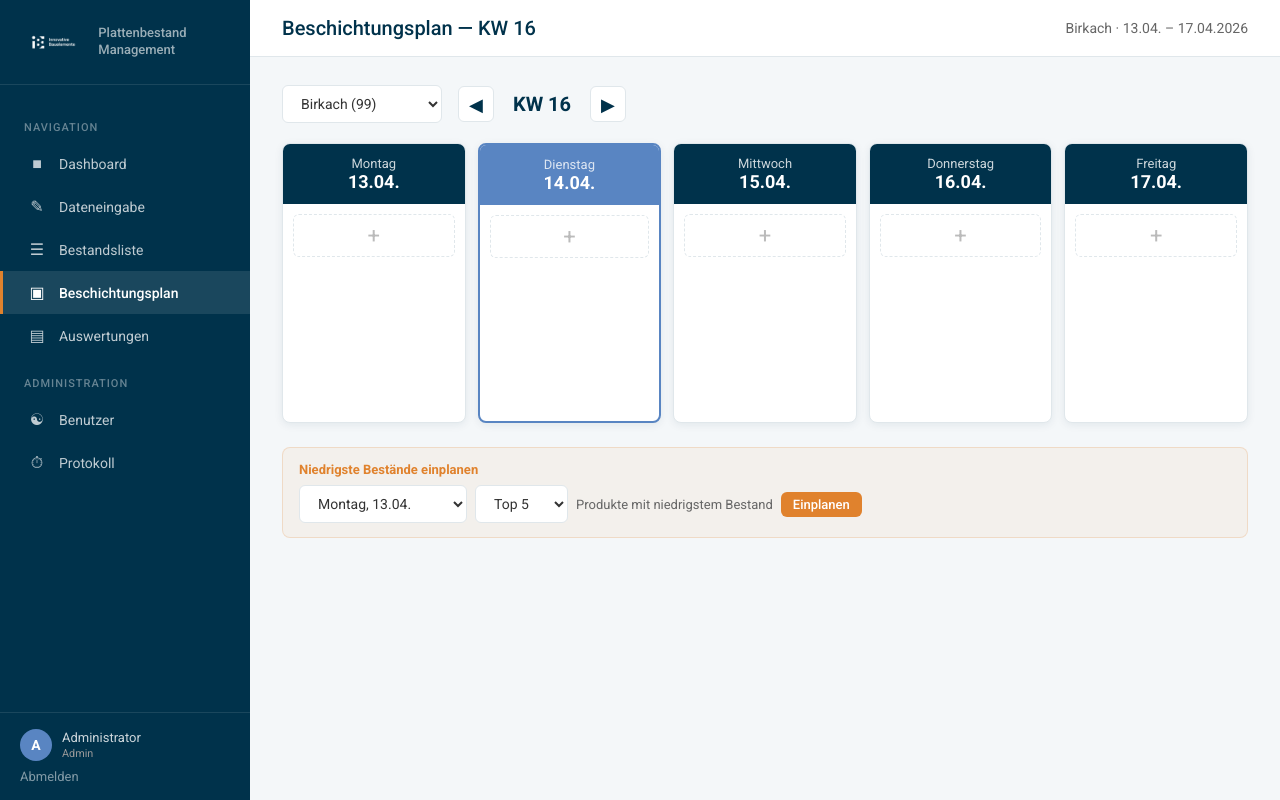
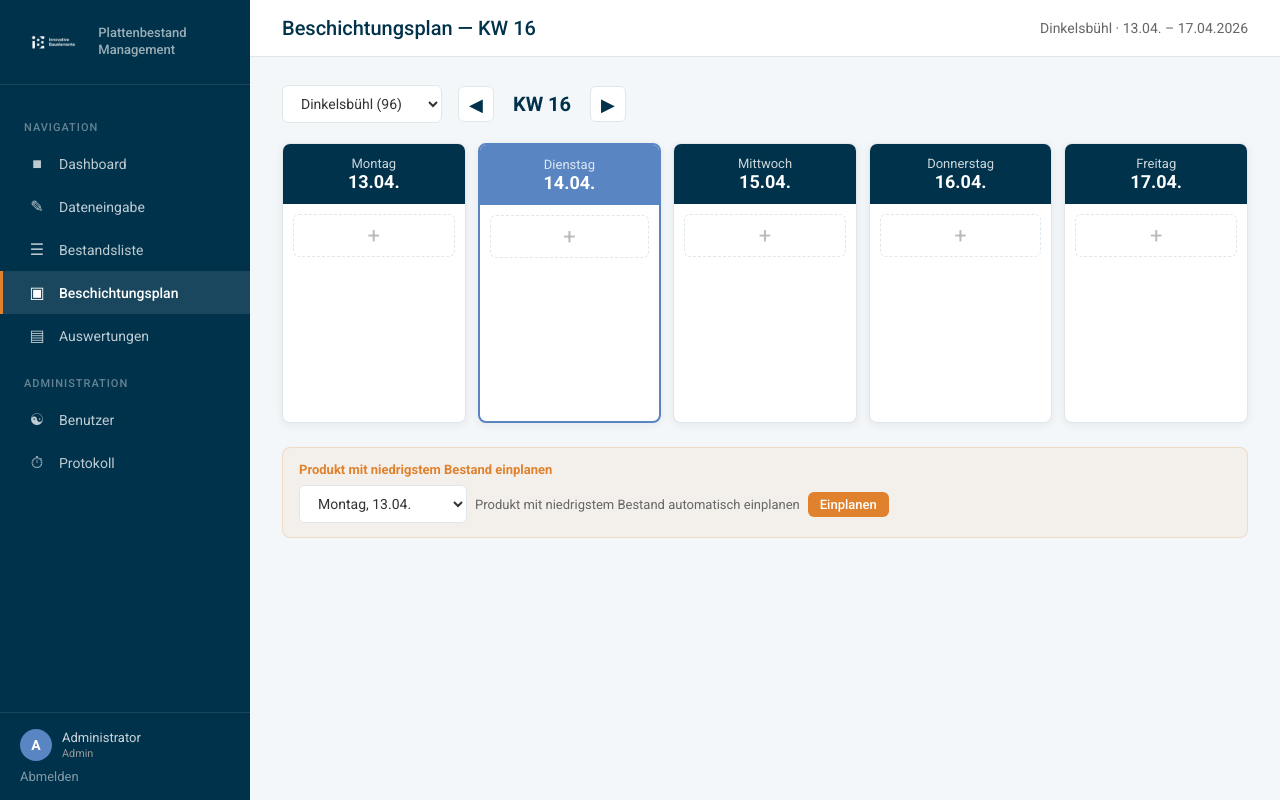
Before and after one commit to Fischweggla/plattenbestand, a Flask app: page /plan in a window 1280 px wide. Run offline with Flask 3, Linux system fonts and the light colour scheme; a user stored in the database is signed in; data comes from the database, SQL or seed files in the repository; data that the repository does not hold is empty; some libraries are stand-ins or nearby versions.

Commit message:
fix: Beschichtungsplan — 1 Produkt/Tag, nur Birkach+DKB, Beschichter-Rolle
- Nur ein Produkt pro Tag und Standort erlaubt (DB-Constraint + Validierung)
- Nur Birkach (99) und Dinkelsbühl (96) als Plan-Standorte
- Beschichter darf Plan bearbeiten (analog Bereichsleiter)
- Low-Stock schlägt 1 Produkt vor statt mehrere
- "+" Button nur sichtbar wenn Tag noch frei
- Dropdown bei Low-Stock zeigt nur freie Tage

Co-Authored-By: Claude Opus 4.6 (1M context) <noreply@anthropic.com>

```diff
--- a/plattenbestand/app.py
+++ b/plattenbestand/app.py
@@ -530,10 +530,15 @@ def plan_view():
     """Wochenansicht Beschichtungsplan."""
     from datetime import timedelta
 
+    # Nur Standorte mit Beschichtung (Birkach + Dinkelsbühl)
+    plan_locations = Location.query.filter(
+        Location.code.in_(PlanEntry.PLAN_LOCATION_CODES)
+    ).all()
+
     if current_user.role == 'admin':
-        locations = Location.query.all()
+        locations = plan_locations
     else:
-        locations = [current_user.location] if current_user.location else []
+        locations = [l for l in plan_locations if l.id == current_user.location_id]
 
     location_id = request.args.get('location', type=int)
     week_offset = request.args.get('week', 0, type=int)
@@ -585,7 +590,7 @@ def plan_view():
     # Kalenderwochen-Infos
     kw = monday.isocalendar()[1]
 
-    can_edit_plan = current_user.role in ('bereichsleiter', 'admin')
+    can_edit_plan = current_user.role in ('beschichter', 'bereichsleiter', 'admin')
 
     material_types = MaterialType.query.order_by(MaterialType.sort_order).all()
 
@@ -605,9 +610,9 @@ def plan_view():
 @app.route('/plan/add', methods=['POST'])
 @login_required
 def plan_add():
-    """Eintrag zum Beschichtungsplan hinzufügen."""
-    if current_user.role not in ('bereichsleiter', 'admin'):
-        flash('Nur Bereichsleiter und Admins dürfen den Plan bearbeiten.', 'danger')
+    """Eintrag zum Beschichtungsplan hinzufügen (1 Produkt pro Tag)."""
+    if current_user.role not in ('beschichter', 'bereichsleiter', 'admin'):
+        flash('Keine Berechtigung den Plan zu bearbeiten.', 'danger')
         return redirect(url_for('plan_view'))
 
     plan_date = request.form.get('date')
@@ -631,6 +636,12 @@ def plan_add():
         flash(f'{d.strftime("%d.%m.%Y")} ist ein Feiertag.', 'warning')
         return redirect(url_for('plan_view', week=week_offset, location=location_id))
 
+    # Prüfen ob bereits ein Produkt für diesen Tag+Standort existiert
+    existing = PlanEntry.query.filter_by(date=d, location_id=location_id).first()
+    if existing:
+        flash(f'Für diesen Tag ist bereits ein Produkt eingeplant. Bitte zuerst den bestehenden Eintrag löschen.', 'warning')
+        return redirect(url_for('plan_view', week=week_offset, location=location_id))
+
     entry = PlanEntry(
         date=d,
         location_id=location_id,
@@ -644,14 +655,14 @@ def plan_add():
     log_action('create', 'plan', entry.id, {
         'date': d.isoformat(), 'product_id': product_id, 'quantity': quantity})
 
-    flash('Eintrag hinzugefügt.', 'success')
+    flash('Produkt eingeplant.', 'success')
     return redirect(url_for('plan_view', week=week_offset, location=location_id))
 
 
 @app.route('/plan/delete/<int:entry_id>', methods=['POST'])
 @login_required
 def plan_delete(entry_id):
-    if current_user.role not in ('bereichsleiter', 'admin'):
+    if current_user.role not in ('beschichter', 'bereichsleiter', 'admin'):
         flash('Keine Berechtigung.', 'danger')
         return redirect(url_for('plan_view'))
 
@@ -694,15 +705,14 @@ def plan_products():
 @app.route('/plan/add-low-stock', methods=['POST'])
 @login_required
 def plan_add_low_stock():
-    """Niedrigste Bestände direkt in den Plan übernehmen."""
-    if current_user.role not in ('bereichsleiter', 'admin'):
+    """Produkt mit niedrigstem Bestand direkt in den Plan übernehmen."""
+    if current_user.role not in ('beschichter', 'bereichsleiter', 'admin'):
         flash('Keine Berechtigung.', 'danger')
         return redirect(url_for('plan_view'))
 
     plan_date = request.form.get('date')
     location_id = request.form.get('location_id', type=int)
     week_offset = request.form.get('week_offset', 0, type=int)
-    count = request.form.get('count', 5, type=int)
 
     try:
         d = dt_date.fromisoformat(plan_date)
@@ -714,7 +724,13 @@ def plan_add_low_stock():
         flash('Kann keine Einträge an Feiertagen anlegen.', 'warning')
         return redirect(url_for('plan_view', week=week_offset, location=location_id))
 
-    # Niedrigste Bestände finden
+    # Prüfen ob Tag bereits belegt
+    existing = PlanEntry.query.filter_by(date=d, location_id=location_id).first()
+    if existing:
+        flash('Für diesen Tag ist bereits ein Produkt eingeplant.', 'warning')
+        return redirect(url_for('plan_view', week=week_offset, location=location_id))
+
+    # Niedrigsten Bestand finden (1 Produkt)
     latest = db.session.query(db.func.max(Inventory.date)).scalar()
     if not latest:
         flash('Keine Bestandsdaten vorhanden.', 'warning')
@@ -735,24 +751,27 @@ def plan_add_low_stock():
         .group_by(Product.id)
         .having(db.func.sum(Inventory.summe) >= 0)
         .order_by('total')
-        .limit(count)
+        .limit(1)
         .all()
     )
 
-    added = 0
-    for item in low_items:
-        entry = PlanEntry(
-            date=d, location_id=location_id,
-            product_id=item.id, quantity=0,
-            notes=f'Niedriger Bestand ({item.total} Stk.)',
-            created_by=current_user.id,
-        )
-        db.session.add(entry)
-        added += 1
+    if not low_items:
+        flash('Kein Produkt mit Bestand gefunden.', 'warning')
+        return redirect(url_for('plan_view', week=week_offset, location=location_id))
 
+    item = low_items[0]
+    entry = PlanEntry(
+        date=d, location_id=location_id,
+        product_id=item.id, quantity=0,
+        notes=f'Niedriger Bestand ({item.total} Stk.)',
+        created_by=current_user.id,
+    )
+    db.session.add(entry)
     db.session.commit()
-    log_action('create', 'plan', None, {'action': 'low_stock', 'count': added, 'date': d.isoformat()})
-    flash(f'{added} Produkte mit niedrigstem Bestand eingeplant.', 'success')
+
+    product = db.session.get(Product, item.id)
+    log_action('create', 'plan', entry.id, {'action': 'low_stock', 'date': d.isoformat()})
+    flash(f'Produkt mit niedrigstem Bestand eingeplant: {product.material_type.name} {product.label}', 'success')
     return redirect(url_for('plan_view', week=week_offset, location=location_id))
 
 
--- a/plattenbestand/models.py
+++ b/plattenbestand/models.py
@@ -131,7 +131,7 @@ class Inventory(db.Model):
 
 
 class PlanEntry(db.Model):
-    """Ein Eintrag im Beschichtungsplan: Was soll an welchem Tag beschichtet werden."""
+    """Ein Eintrag im Beschichtungsplan: Ein Produkt pro Tag und Standort."""
     __tablename__ = 'plan_entries'
 
     id = db.Column(db.Integer, primary_key=True)
@@ -149,6 +149,13 @@ class PlanEntry(db.Model):
     product = db.relationship('Product')
     creator = db.relationship('User')
 
+    __table_args__ = (
+        db.UniqueConstraint('date', 'location_id', name='uq_plan_day_location'),
+    )
+
+    # Nur Birkach (99) und Dinkelsbühl (96) haben Beschichtung
+    PLAN_LOCATION_CODES = ('99', '96')
+
 
 class AuditLog(db.Model):
     __tablename__ = 'audit_log'
--- a/plattenbestand/templates/plan.html
+++ b/plattenbestand/templates/plan.html
@@ -189,8 +189,8 @@
                 </div>
                 {% endfor %}
 
-                {% if can_edit_plan %}
-                <button class="day-add" onclick="openAddModal('{{ day.date.isoformat() }}', '{{ day.weekday }}, {{ day.date.strftime("%d.%m.%Y") }}')" title="Eintrag hinzufügen">+</button>
+                {% if can_edit_plan and not entries.get(day.date) %}
+                <button class="day-add" onclick="openAddModal('{{ day.date.isoformat() }}', '{{ day.weekday }}, {{ day.date.strftime("%d.%m.%Y") }}')" title="Produkt einplanen">+</button>
                 {% endif %}
             {% endif %}
         </div>
@@ -201,24 +201,19 @@
 {% if can_edit_plan %}
 <!-- Low-Stock Schnelleingabe -->
 <div class="low-stock-bar">
-    <h4>Niedrigste Bestände einplanen</h4>
+    <h4>Produkt mit niedrigstem Bestand einplanen</h4>
     <form method="POST" action="{{ url_for('plan_add_low_stock') }}" class="d-flex gap-2 align-center" style="flex-wrap: wrap;">
         <input type="hidden" name="csrf_token" value="{{ csrf_token() }}">
         <input type="hidden" name="location_id" value="{{ selected_location }}">
         <input type="hidden" name="week_offset" value="{{ week_offset }}">
         <select name="date" class="form-control" style="width: auto;" required>
             {% for day in week_days %}
-            {% if not day.is_holiday %}
+            {% if not day.is_holiday and not entries.get(day.date) %}
             <option value="{{ day.date.isoformat() }}">{{ day.weekday }}, {{ day.date.strftime('%d.%m.') }}</option>
             {% endif %}
             {% endfor %}
         </select>
-        <select name="count" class="form-control" style="width: auto;">
-            <option value="3">Top 3</option>
-            <option value="5" selected>Top 5</option>
-            <option value="10">Top 10</option>
-        </select>
-        <span style="font-size: 13px; color: #666;">Produkte mit niedrigstem Bestand</span>
+        <span style="font-size: 13px; color: #666;">Produkt mit niedrigstem Bestand automatisch einplanen</span>
         <button type="submit" class="btn btn-primary btn-sm" style="background: var(--ibe-orange);">Einplanen</button>
     </form>
 </div>
```
